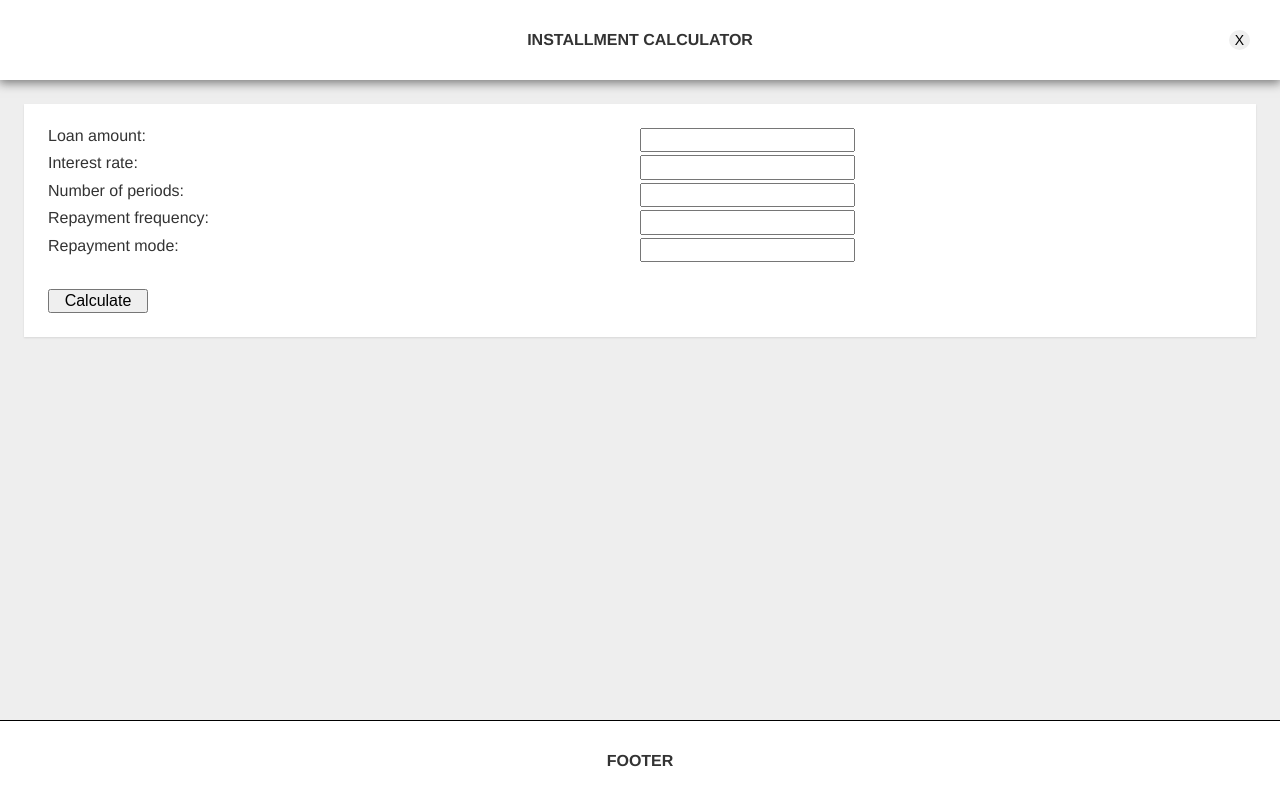
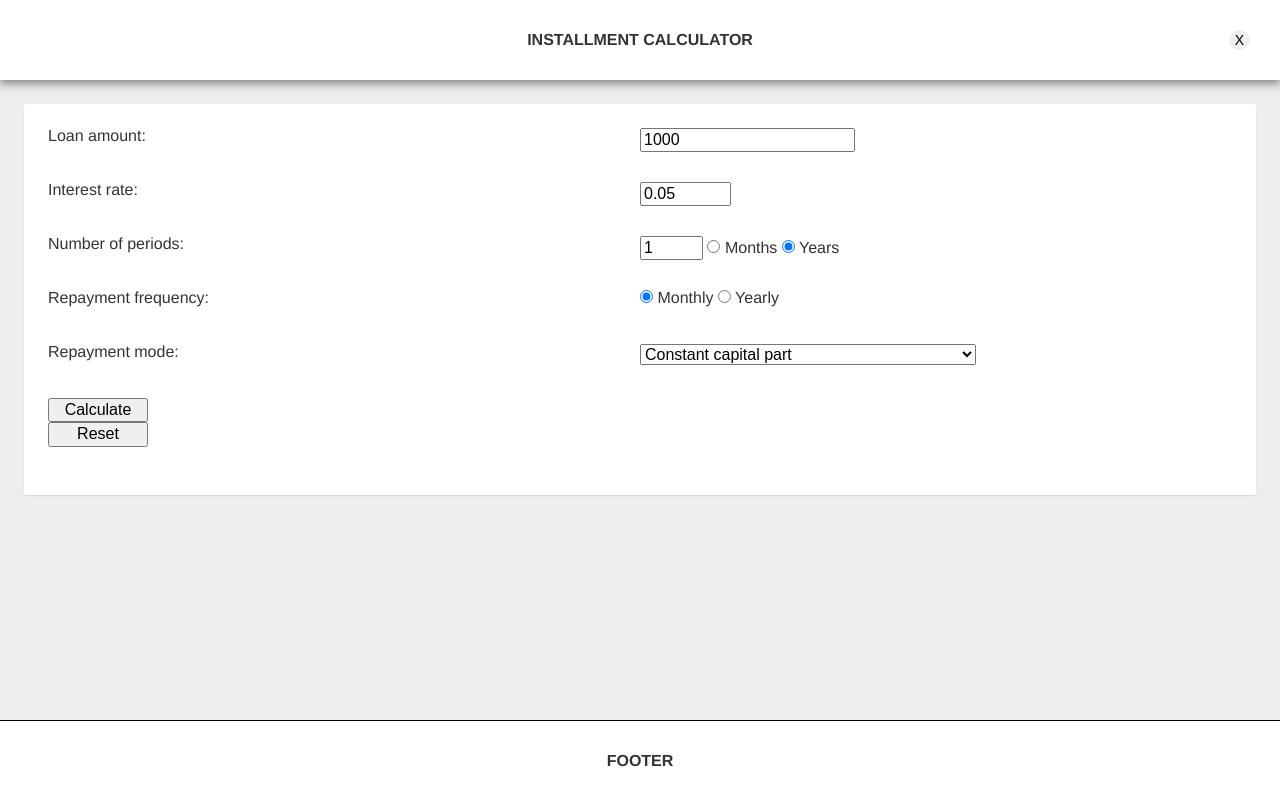
Before and after one commit to kub43m/web-installment-calculator, a website built with webpack: page src/index.template.html in a window 1280 px wide. Built offline with nearby package versions, Linux system fonts and the light colour scheme.

Commit message:
Basic inputs (unstyled) and makeshift loan calculations

```diff
--- a/src/app.ts
+++ b/src/app.ts
@@ -2,6 +2,12 @@
 
 
 /* IMPORTS: */
+
+/* Typescript */
+import {InstallmentCalculationFactory} from "./ts/calculation/installment-calculation-factory";
+import {CalculationPeriodInputType, CalculationRepaymentFrequency, CalculationRepaymentMode} from "./ts/calculation/calculation-enums";
+
+
 /* Stylesheets */
 import "./scss/main.scss";
 
@@ -13,6 +19,17 @@ import questionarie from "./html/questionarie.html";
 const APP_CONTAINER_ID = "app-container";
 const APP_BODY_ID = "app-body";
 
+const calcInputs = [
+    "loanAmount",
+    "interestRate",
+    "numberOfPeriods",
+    "periodsType",
+    "frequencyType",
+    "repaymentMode"
+];
+
+// TODO: write proper init code
+window.onload = () => {
     const appContainerElement = document.getElementById(APP_CONTAINER_ID);
     if (appContainerElement) {
 
@@ -21,8 +38,54 @@ if (appContainerElement) {
         const appBodyElement = document.getElementById(APP_BODY_ID);
         if (appBodyElement) {
             appBodyElement.innerHTML += calculatorInputTemplate;
+            // appBodyElement.innerHTML += questionarie; // for tests only
 
-        // appBodyElement.innerHTML += questionarie; // for tests only
+            const form = <HTMLFormElement>document.getElementById("calculator-input-form");
+            if (form) {
+                const calculateButton = document.getElementById("calculator-input-calculate-button");
+                if (calculateButton) {
+                    calculateButton.onclick = () => {
+                        console.log("calculating...");
+                        calcInputs.forEach(inputName => {
+                            console.log(`${inputName} = ${form[inputName].value}`);
+                        });
+                        calculate();
+                    };
                 }
+            }
+        }
+    }
+};
 
+
+// TODO: test calculation code - extract to its own component
+function calculate(): void {
+    const form = <HTMLFormElement>document.getElementById("calculator-input-form");
+    if (form) {
+        const loanAmount = parseInt(form["loanAmount"].value, 10);
+        const interestRate = parseFloat(form["interestRate"].value);
+        const numberOfPeriods = parseInt(form["numberOfPeriods"].value, 10);
+
+        const periodsTypeString = form["periodsType"].value;
+        const frequencyTypeString = form["frequencyType"].value;
+        const repaymentModeString = form["repaymentMode"].value;
+
+        const periodsType: CalculationPeriodInputType = <any>CalculationPeriodInputType[periodsTypeString];
+        const frequencyType: CalculationRepaymentFrequency = <any>CalculationRepaymentFrequency[frequencyTypeString];
+        const repaymentMode: CalculationRepaymentMode = <any>CalculationRepaymentMode[repaymentModeString];
+
+        try {
+            const calculation = InstallmentCalculationFactory.getInstallmentCalculation(
+            loanAmount, interestRate, numberOfPeriods, periodsType, frequencyType, repaymentMode);
+
+            const result = calculation.calculate();
+            const installment = result.installmentSum;
+            const interest = result.interestSum;
+
+            alert(`installment = ${installment}\ninterest = ${interest}`);
+
+        } catch (err) {
+            console.log(err);
         }
+    }
+}
--- a/src/html/calculator-input.html
+++ b/src/html/calculator-input.html
@@ -1,55 +1,115 @@
 <div class="calculator-input">
-    <div class="calculator-input__inputs-container">
+
+    <form id="calculator-input-form"
+          class="calculator-input__inputs-container">
+
         <div class="calculator-input__row">
-            <div class="calculator-input__input-name">
+            <label for="calculator-input-loan-amount"
+                   class="calculator-input__input-name">
                 Loan amount:
-            </div>
+            </label>
+
             <div class="calculator-input__input-value">
-                <input type="number"
-                       min="0.01"
-                       step="0.01">
+                <input id="calculator-input-loan-amount"
+                       class="calculator-input__input-value"
+                       name="loanAmount"
+                       type="number"
+                       min="1"
+                       step="1"
+                       value="1000">
             </div>
         </div>
 
         <div class="calculator-input__row">
-            <div class="calculator-input__input-name">
+            <label for="calculator-input-interest-rate"
+                   class="calculator-input__input-name">
                 Interest rate:
-            </div>
+            </label>
+
             <div class="calculator-input__input-value">
-                <input>
+                <input id="calculator-input-interest-rate"
+                       name="interestRate"
+                       type="number"
+                       min="0.001"
+                       setp="0.001"
+                       max="1"
+                       value="0.05">
             </div>
         </div>
 
         <div class="calculator-input__row">
-            <div class="calculator-input__input-name">
+            <label for="calculator-input-number-of-periods"
+                   class="calculator-input__input-name">
                 Number of periods:
-            </div>
+            </label>
+
             <div class="calculator-input__input-value">
-                <input type="number"
-                       min="1">
+                <!--<input id="calculator-input-number-of-periods"
+                       name="numberOfPeriods"
+                       type="range"
+                       min="1"
+                       max="50"
+                       step="1"
+                       value="1">-->
+
+                    <!-- switch to range if slider is to be implemented -->
+                    <input id="calculator-input-number-of-periods"
+                       name="numberOfPeriods"
+                       type="number"
+                       min="1"
+                       max="50"
+                       step="1"
+                       value="1">
+
+                <label>
+                    <input type="radio" name="periodsType" value="MONTHS"> Months
+                </label>
+                <label>
+                    <input type="radio" name="periodsType" value="YEARS" checked> Years
+                </label>
             </div>
         </div>
 
         <div class="calculator-input__row">
-            <div class="calculator-input__input-name">
+            <label class="calculator-input__input-name">
                 Repayment frequency:
-            </div>
+            </label>
             <div class="calculator-input__input-value">
-                <input>
+                <label>
+                    <input type="radio" name="frequencyType" value="MONTHLY" checked> Monthly
+                </label>
+                <label>
+                    <input type="radio" name="frequencyType" value="YEARLY"> Yearly
+                </label>
             </div>
         </div>
 
         <div class="calculator-input__row">
-            <div class="calculator-input__input-name">
+            <label for="calculator-input-repayment-mode"
+                   class="calculator-input__input-name">
                 Repayment mode:
-            </div>
+            </label>
             <div class="calculator-input__input-value">
-                <input>
+                <select id="calculator-input-repayment-mode"
+                        name="repaymentMode">
+                    <option value="CONSTANT_CAPITAL_PART" selected>Constant capital part</option>
+                    <option value="CONSTANT_INSTALLMENT">Constant installment</option>
+                    <option value="CAPITAL_AND_INTEREST_AT_END">Capital and interest paid at the end</option>
+                    <option value="CAPITAL_AT_END_INTEREST_PERIODICALLY">Capital paid at the end, interest every period</option>
+                </select>
             </div>
         </div>
-    </div>
 
-    <button class="calculator-input__button">
-        Calculate
-    </button>
+        <button id="calculator-input-calculate-button"
+                type="button"
+                class="calculator-input__button">
+            Calculate
+        </button>
+
+        <button type="reset" class="calculator-input__button">
+            Reset
+        </button>
+
+    </form>
+
 </div>
--- a/src/scss/1-settings/_settings.box-shadow.scss
+++ b/src/scss/1-settings/_settings.borders.scss
@@ -1,2 +1,4 @@
 $box-shadow-standard: 0 1px 2px rgba(0,0,0,.1);
 $box-shadow-strong: 0px 2px 10px 1px rgba(0,0,0,.5);
+
+$border-radius-small: 3px;
--- a/src/scss/6-components/_components.app-container.scss
+++ b/src/scss/6-components/_components.app-container.scss
@@ -4,7 +4,10 @@ $color-app-background: $color-gray;
     background-color: $color-app-background;
     // to fight margin collapising within the container:
     // without it if its first child has margin top, it'll be forced
-    // onto <body>
+    // onto <body>, see:
+    // http://stackoverflow.com/questions/23788169/why-is-setting-the-top-margin-of-this-child-element-pushing-its-parent-container
+    // http://stackoverflow.com/questions/26311891/unexpected-body-body-behaviour-as-its-pushed-down-by-childs-margin-top
+    // https://developer.mozilla.org/en-US/docs/Web/CSS/CSS_Box_Model/Mastering_margin_collapsing
     display: inline-block;
     width: 100%;
 }
--- a/src/scss/6-components/_components.calculator-input.scss
+++ b/src/scss/6-components/_components.calculator-input.scss
@@ -1,11 +1,13 @@
 $box-shadow-card: $box-shadow-standard;
-$input-row-spacing: $base-line-height / 8;
+$input-row-spacing: $base-line-height / 4;
+$input-row-height: $base-line-height * 2;
 
 .calculator-input {
     display: flex;
     flex-direction: column;
 
     box-shadow: $box-shadow-card;
+    border-radius: $border-radius-small;
     background-color: #fff;
     padding: $base-line-height;
     margin: $base-line-height;
@@ -18,6 +20,7 @@ $input-row-spacing: $base-line-height / 8;
     }
 
     &__row {
+        height: $input-row-height;
         display: flex;
         margin-bottom: $input-row-spacing;
     }
--- a/src/scss/main.scss
+++ b/src/scss/main.scss
@@ -6,7 +6,7 @@
 // All app styles need to be imported here:
 
 /* 1) Settings - Global variables, config switches */
-@import "./1-settings/settings.box-shadow";
+@import "./1-settings/settings.borders";
 @import "./1-settings/settings.colors";
 @import "./1-settings/settings.dimensions";
 @import "./1-settings/settings.typography";
```
Lines whose indentation alone changed are shown as unchanged.
